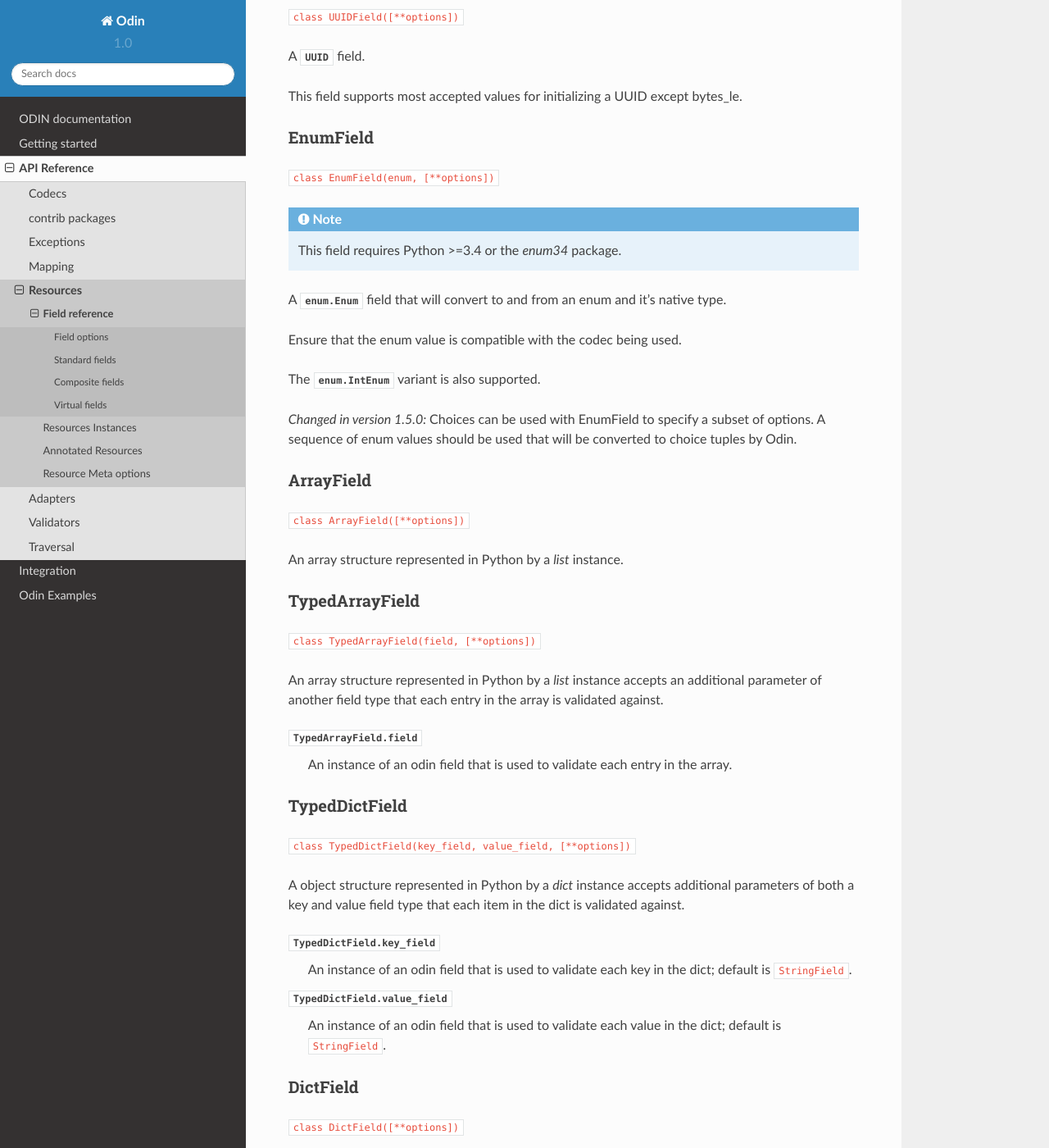
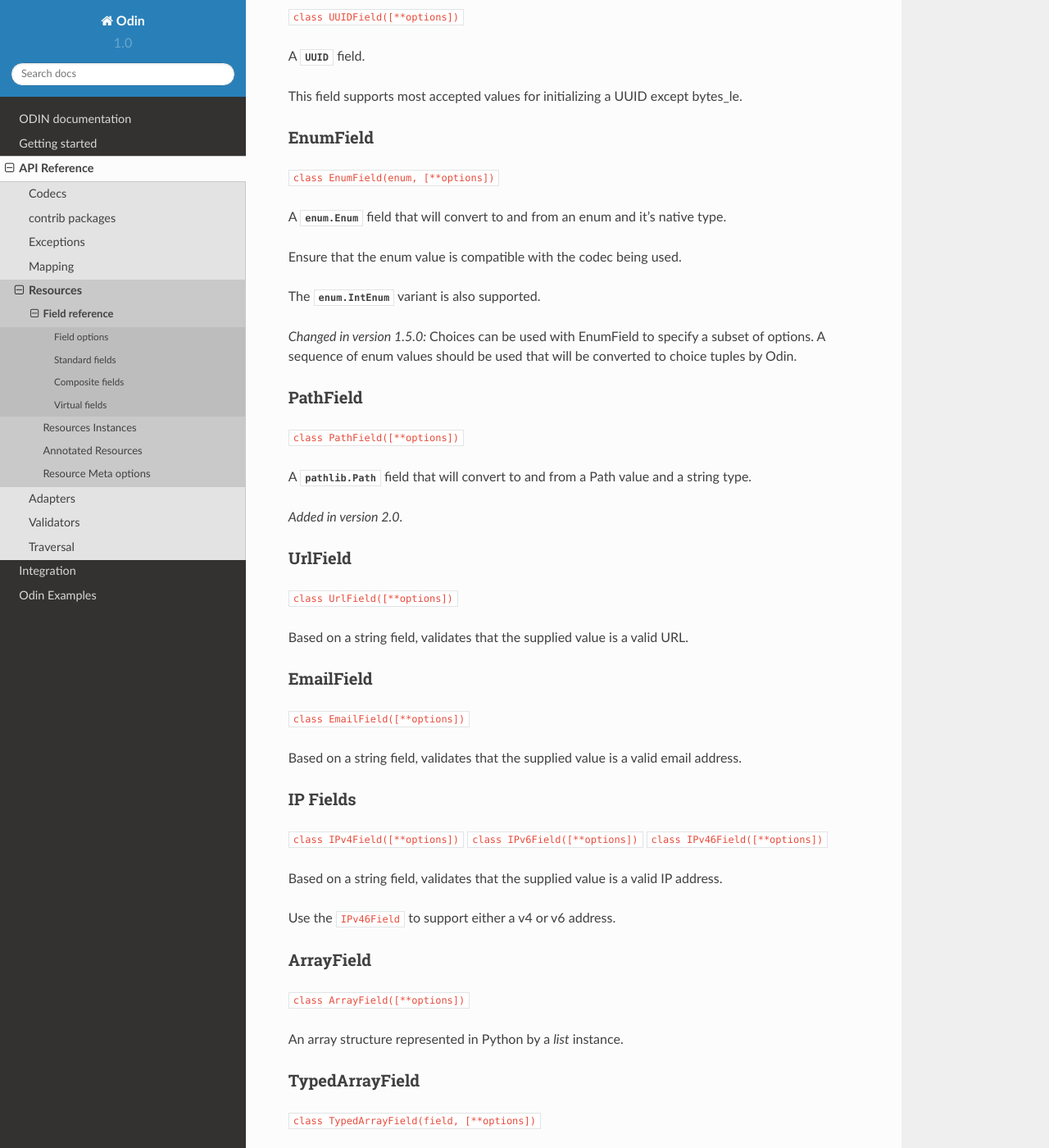
Before and after one commit to python-odin/odin, a Sphinx documentation site: the page built from docs/ref/resources/fields.rst, in a window 1280 px wide and 1400 px high, scrolled down 5726 px. Shown: the whole window at 82% size. Built offline with Sphinx 7.4.7 and the Read the Docs theme 2.0.0, drawn with Linux system fonts in a browser that asks for light colours; pages that are not in the unit, such as notebooks, are missing from menus; some of the changed text lies outside the part shown.

Commit message:
Fleshed out fields

```diff
--- a/docs/ref/resources/fields.rst
+++ b/docs/ref/resources/fields.rst
@@ -185,6 +185,7 @@
 :py:attr:`FloatField.max_value`
     The maximum value of the field. The :py:attr:`max_value` value is enforced Odin’s validation.
 
+
 .. _field-boolean_field:
 
 BooleanField
@@ -192,6 +193,7 @@
 ``class BooleanField([**options])``
 
 A true/false field.
+
 
 .. _field-date_field:
 
@@ -201,6 +203,7 @@
 
 A :py:class:`date` field or date encoded in `ISO-8601 date string <https://en.wikipedia.org/wiki/ISO_8601#Dates>`_
 format.
+
 
 .. _field-time_field:
 
@@ -219,6 +222,7 @@
     be in the current system timezone. Similarly on decoding a time string the output :py:class:`time` will be converted
     to the current system timezone.
 
+
 .. _field-naive_time_field:
 
 NaiveTimeField
@@ -234,6 +238,7 @@
 :py:attr:`NaiveTimeField.ignore_timezone`
     Ignore any timezone information provided to the field during parsing. Will also actively strip out any timezone
     information when processing an existing time value.
+
 
 .. _field-date_time_field:
 
@@ -252,6 +257,7 @@
     are assumed to be in the current system timezone. Similarly on decoding a date time string the output
     :py:class:`datetime` will be converted to the current system timezone.
 
+
 .. _field-naive_date_time_field:
 
 NaiveDateTimeField
@@ -269,6 +275,7 @@
     Ignore any timezone information provided to the field during parsing. Will also actively strip out any timezone
     information when processing an existing datetime value.
 
+
 .. _field-http_date_time_field:
 
 HttpDateTimeField
@@ -276,6 +283,7 @@
 ``class HttpDateTimeField([**options])``
 
 A :py:class:`datetime` field or date encoded in ISO-1123 or HTTP datetime string format.
+
 
 .. _field-uuid_field:
 
@@ -287,13 +295,12 @@
 
 This field supports most accepted values for initializing a UUID except bytes_le.
 
+
 .. _field-enum_field:
 
 EnumField
 =========
 ``class EnumField(enum, [**options])``
-
-.. note:: This field requires Python >=3.4 or the *enum34* package.
 
 A :py:class:`enum.Enum` field that will convert to and from an enum and it's native type.
 
@@ -305,6 +312,49 @@
     Choices can be used with EnumField to specify a subset of options. A sequence
     of enum values should be used that will be converted to choice tuples by Odin.
 
+
+.. _field-path_field:
+
+PathField
+=========
+``class PathField([**options])``
+
+A :py:class:`pathlib.Path` field that will convert to and from a Path value and a string type.
+
+.. versionadded:: 2.0
+
+
+.. _field-url_field:
+
+UrlField
+========
+``class UrlField([**options])``
+
+Based on a string field, validates that the supplied value is a valid URL.
+
+
+.. _field-email_field:
+
+EmailField
+==========
+``class EmailField([**options])``
+
+Based on a string field, validates that the supplied value is a valid email address.
+
+
+.. _field-ip_field:
+
+IP Fields
+=========
+``class IPv4Field([**options])``
+``class IPv6Field([**options])``
+``class IPv46Field([**options])``
+
+Based on a string field, validates that the supplied value is a valid IP address.
+
+Use the ``IPv46Field`` to support either a v4 or v6 address.
+
+
 .. _field-array_field:
 
 ArrayField
@@ -314,6 +364,7 @@
 An array structure represented in Python by a *list* instance.
 
 .. note: The items in the array are not defined.
+
 
 .. _field-typed_array_field:
 
@@ -326,6 +377,7 @@
 
 :py:attr:`TypedArrayField.field`
     An instance of an odin field that is used to validate each entry in the array.
+
 
 .. _field-typed_dict_field:
 
@@ -341,6 +393,7 @@
 
 :py:attr:`TypedDictField.value_field`
     An instance of an odin field that is used to validate each value in the dict; default is ``StringField``.
+
 
 .. _field-dict_field:
 
@@ -372,6 +425,7 @@
 .. note::
     A default `dict` is automatically assigned.
 
+
 .. _field-arrayof_field:
 
 ArrayOf field
@@ -382,6 +436,7 @@
 
 .. note::
     A default `list` is automatically assigned.
+
 
 .. _field-dictof_field:
 
@@ -410,8 +465,27 @@
  - :ref:`field-option-name`
  - :ref:`field-option-doc_text`
 
+
 .. _field-calculated_field:
 
-Calculated field
-================
+CalculatedField
+===============
 ``class CalculatedField(expr[, **options])``
+
+
+.. _field-constant_field:
+
+ConstantField
+=============
+``class ConstantField(value[, **options])``
+
+A fixed value that remains unchanged.
+
+
+.. _field-multipart_field:
+
+MultiPartField
+==============
+``class MultiPartField(field_names, separator=""[, **options])``
+
+A field that combines strings from other resource fields with a joining value.
```
